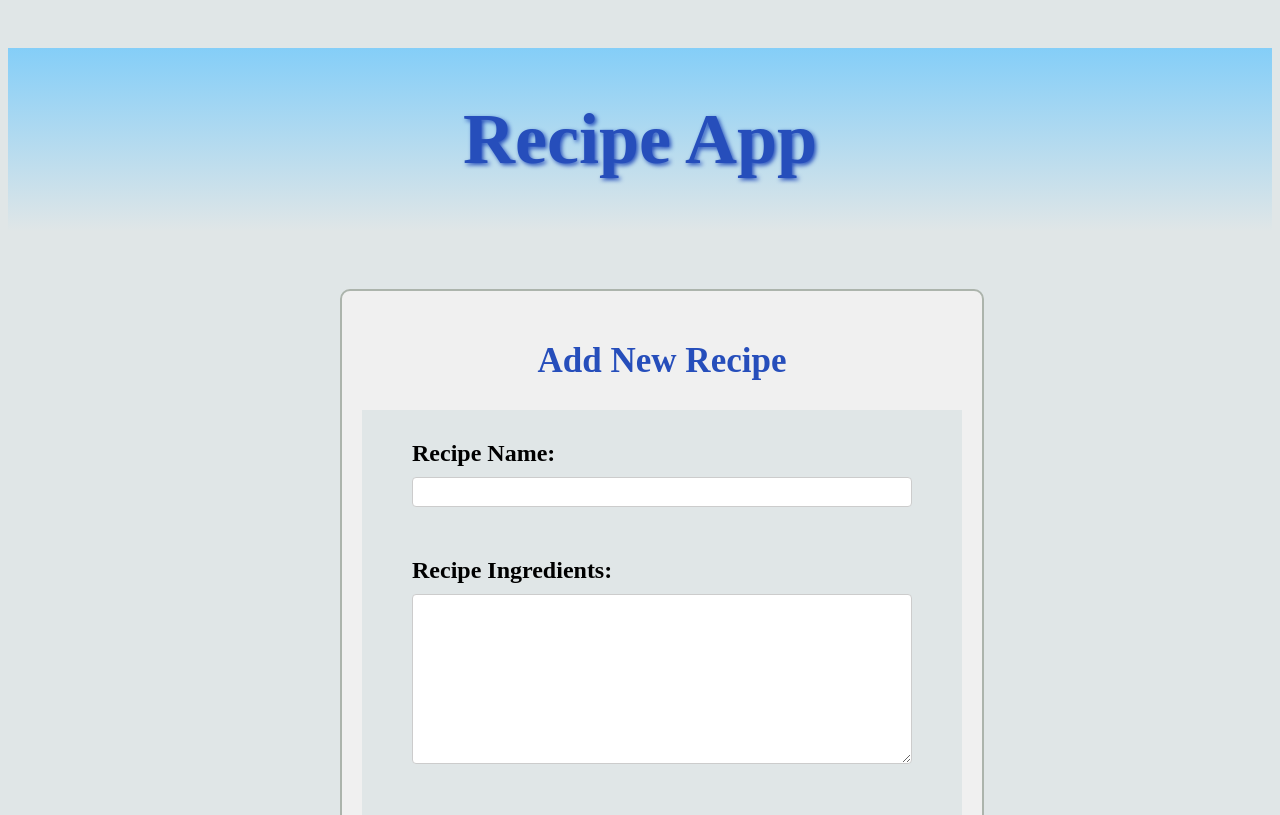
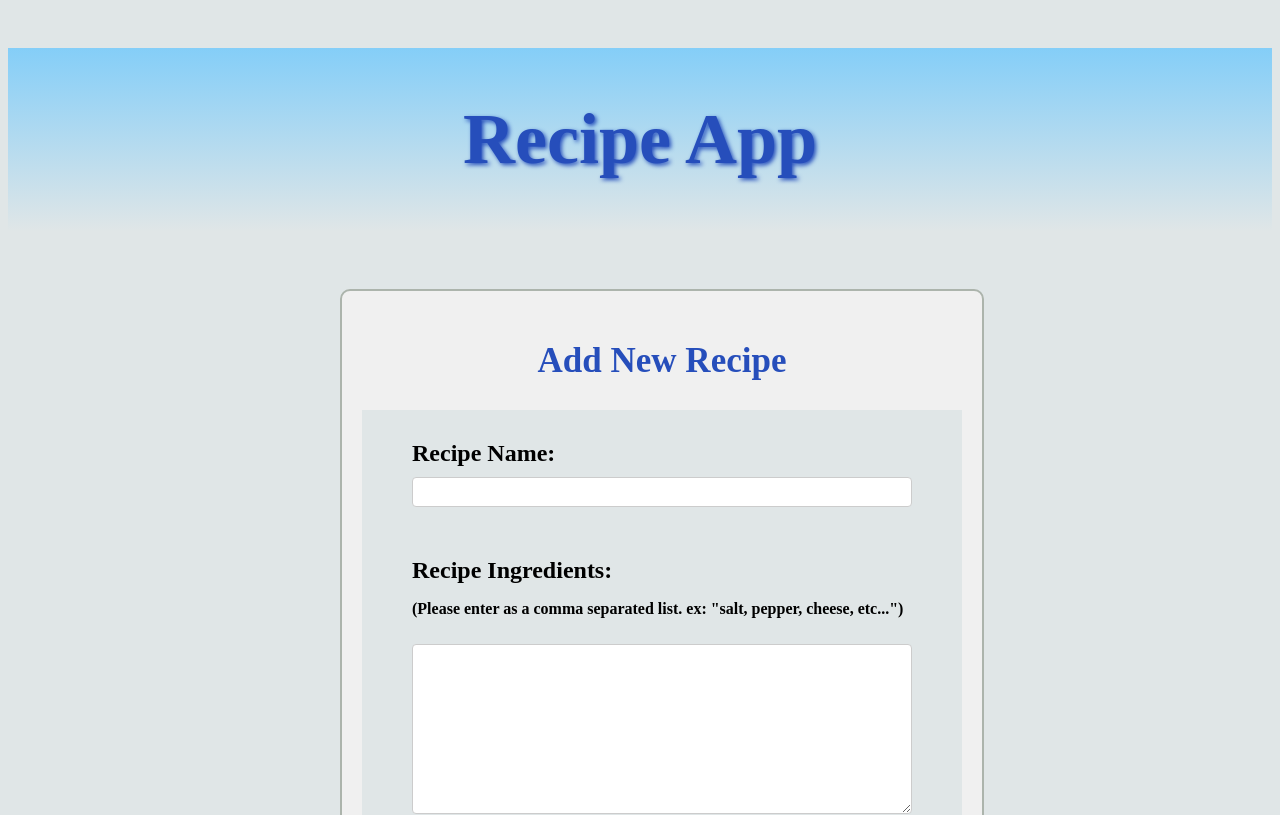
Before and after one commit to Daksh2060/cmpt372---asn2, a React (Create React App) app in the folder frontend/: page /add in a window 1280 px wide. Shown: the top 815 px of the page. Built offline with nearby package versions, Linux system fonts and the light colour scheme.

Commit message:
Added comments and fixed css

```diff
--- a/frontend/src/AddRecipe.js
+++ b/frontend/src/AddRecipe.js
@@ -9,10 +9,12 @@ const AddRecipe = () => {
     const [isPending, setIsPending] = useState(false);
     const navigate = useNavigate();
 
+    //Redirect to homepage
     const handleHome = () => {
         navigate('/');
     }
 
+    //Handle the submission of the form
     const handleSubmit = async (e) => {
 
         e.preventDefault();
@@ -21,6 +23,7 @@ const AddRecipe = () => {
         const ingredientsArray = ingredients.split(',').map(ingredient => ingredient.trim());
         const recipe = { name, ingredients: ingredientsArray, steps };
 
+        //Upload recipe through form submission
         try {
             const response = await fetch('http://localhost:8080/recipes', {
 
@@ -44,6 +47,7 @@ const AddRecipe = () => {
         }
     }
 
+    //Form for submitting a new recipe
     return (
         <div className="recipe-container">
             <h2>Add New Recipe</h2>
@@ -53,6 +57,7 @@ const AddRecipe = () => {
                     <input className="recipe-name-input" type="text" required value={name} onChange={(e) => setName(e.target.value)} />
 
                     <label className="recipe-ingredients-label">Recipe Ingredients:</label>
+                    <p className="recipe-ingredients-warning">(Please enter as a comma separated list. ex: "salt, pepper, cheese, etc...")</p>
                     <textarea className="recipe-ingredients-input" type="text" required value={ingredients} onChange={(e) => setIngredients(e.target.value)} />
 
                     <label className="recipe-steps-label">Recipe Steps:</label>
--- a/frontend/src/Home.js
+++ b/frontend/src/Home.js
@@ -9,6 +9,7 @@ const Home = () => {
     const [error, setError] = useState(null);
     const navigate = useNavigate();
 
+    //Retrieve list of recipes to be displayed on homepage
     useEffect(() => {
 
         const fetchRecipes = async () => {
@@ -32,10 +33,12 @@ const Home = () => {
         fetchRecipes();
     }, []);
 
+    //Redirect to page for adding recipes
     const handleAdd = () => {
         navigate('/add');
     }
 
+    //Load list of recipes
     return (
         <div className="home">
             <h2 className="saved-title">Saved Recipes</h2>
--- a/frontend/src/NotFound.js
+++ b/frontend/src/NotFound.js
@@ -1,5 +1,6 @@
 import { Link } from "react-router-dom";
 
+//Used as a placeholder to redirect invalid routes
 const NotFound = () => {
     return (
         <div className="notfound">
--- a/frontend/src/RecipeDetails.js
+++ b/frontend/src/RecipeDetails.js
@@ -14,12 +14,14 @@ const Details = () => {
     const [isEditing, setIsEditing] = useState(false);
     const [isPending, setIsPending] = useState(false);
 
+    //Used to set date from ISO to standard
     const formatDate = (isoDate) => {
 
         const date = new Date(isoDate);
         return `${date.toLocaleDateString()} ${date.toLocaleTimeString()}`;
     };
 
+    //Retrieve the data about the recipe based on id
     useEffect(() => {
 
         fetch(`http://localhost:8080/recipes/${id}`).then(response => {
@@ -39,16 +41,17 @@ const Details = () => {
             }).catch(error => console.error('Error fetching recipe:', error));
     }, [id]);
 
+    // Handle deleting a recipe from the details page
     const handleDelete = () => {
+
         fetch(`http://localhost:8080/recipes/${id}`, {
             method: 'DELETE'
-        })
-            .then(() => {
-                navigate('/');
-            })
-            .catch(error => console.error('Error deleting recipe:', error));
+        }).then(() => {
+            navigate('/');
+        }).catch(error => console.error('Error deleting recipe:', error));
     };
 
+    //Set the page to the editing route, to change recipe details
     const handleEdit = () => {
         setIsEditing(true);
     };
@@ -57,6 +60,7 @@ const Details = () => {
         navigate('/');
     }
 
+    //Handle submission of an updated recipe
     const handleSubmit = (e) => {
 
         e.preventDefault();
@@ -84,8 +88,10 @@ const Details = () => {
             }).catch(error => console.error('Error updating recipe:', error));
     };
 
+    //Loading screen for loading recipe details
     if (!recipe) return <div>Loading...</div>;
 
+    //Updating for for the recipe
     return (
         <div className="details">
             {isEditing ? (
@@ -95,13 +101,15 @@ const Details = () => {
                         <label className="recipe-name-label">Recipe Name:</label>
                         <input className="recipe-name-input" type="text" value={name} onChange={(e) => setName(e.target.value)} />
 
-                        <label className="recipe-ingredients-label">Recipe Ingredients</label>
+                        <label className="recipe-ingredients-label">Recipe Ingredients:</label>
+                        <p className="recipe-ingredients-warning">(Please enter as a comma separated list. ex: "salt, pepper, cheese, etc...")</p>
                         <textarea
                             className="recipe-ingredients-input"
                             value={ingredients.join(', ')}
-                            onChange={(e) => setIngredients(e.target.value.split(', '))}/>
+                            onChange={(e) => setIngredients(e.target.value.split(', '))}
+                        />
 
-                        <label className="recipe-steps-label">Recipe Steps</label>
+                        <label className="recipe-steps-label">Recipe Steps:</label>
                         <textarea className="recipe-steps-input" value={steps} onChange={(e) => setSteps(e.target.value)} />
 
                         {!isPending && <button>Save</button>}
@@ -111,6 +119,7 @@ const Details = () => {
 
                 </div>
             ) : (
+                //Display the recipe details
                 <div className="view-recipe-container">
                     <div className="view-recipe">
                         <h1>{recipe.name}</h1>
--- a/frontend/src/RecipeList.js
+++ b/frontend/src/RecipeList.js
@@ -1,9 +1,9 @@
 import { Link } from "react-router-dom";
 
+//Hold the list of recipes shown on the homepage
 const RecipeList = (props) => {
 
     const recipes = props.recipes
-
     return (
         <div className="recipe-list">
             <h2>{props.title}</h2>
--- a/frontend/src/index.css
+++ b/frontend/src/index.css
@@ -180,6 +180,13 @@
     display: block;
 }
 
+.recipe-ingredients-warning{
+
+    font-weight: bold;
+    font-size: 16px;
+    display: block;
+}
+
 .recipe-name-input{
     width: 500px;
     height: 30px;
```
Also changed, not shown: 1 other file (tests, documents, lock files or other folders).
